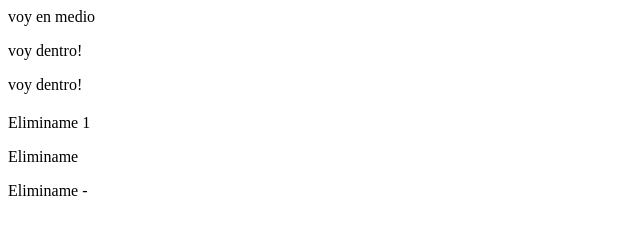
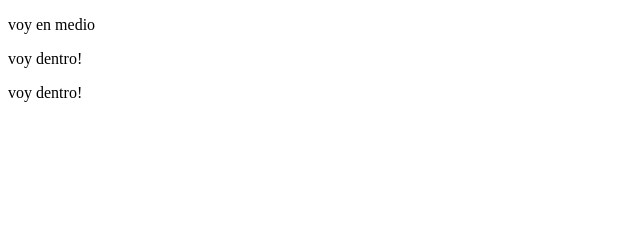
Before and after one commit to vtrev05/upgrade-dom, a plain HTML site: page iteration2-8.js/index.html in a window 1280 px wide. Shown: the whole page, without its empty margins (0-640 px from the left). Drawn offline with Linux system fonts and the light colour scheme.

Commit message:
2.7 fixed

```diff
--- a/iteration2-8.js/index.html
+++ b/iteration2-8.js/index.html
@@ -6,7 +6,9 @@
     <title>Document</title>
 </head>
 <body>
-<div id="secondDiv"></div><div class="firstDiv"></div>
+<div class="firstDiv"></div>
+<div id="secondDiv"></div>
+
 
 <div class="fn-insert-here"></div>
 <div class="fn"></div>
--- a/iteration2-8.js/main.js
+++ b/iteration2-8.js/main.js
@@ -1,14 +1,16 @@
 
 //2.7
-const childNode = document.querySelector('.remove')
 const fatherNode = document.querySelector('.parent')
-fatherNode.removeChild(childNode)
 
-//NO FUNCIONA, SOLO ELIMINA 1
+while (fatherNode.firstChild) {
+    fatherNode.removeChild(fatherNode.firstChild)
+}
 
 //2.8
 
-let newPar = document.createElement('p').appendChild(document.createTextNode('voy en medio'))
+let newPar = document.createElement('p')
+let newmyContent = (document.createTextNode('voy en medio'))
+newPar.appendChild(newmyContent)
 let mySecondDiv = document.getElementById('secondDiv').getElementsByTagName('div')[0]
 document.getElementById('secondDiv').insertBefore(newPar, mySecondDiv)
 
```
